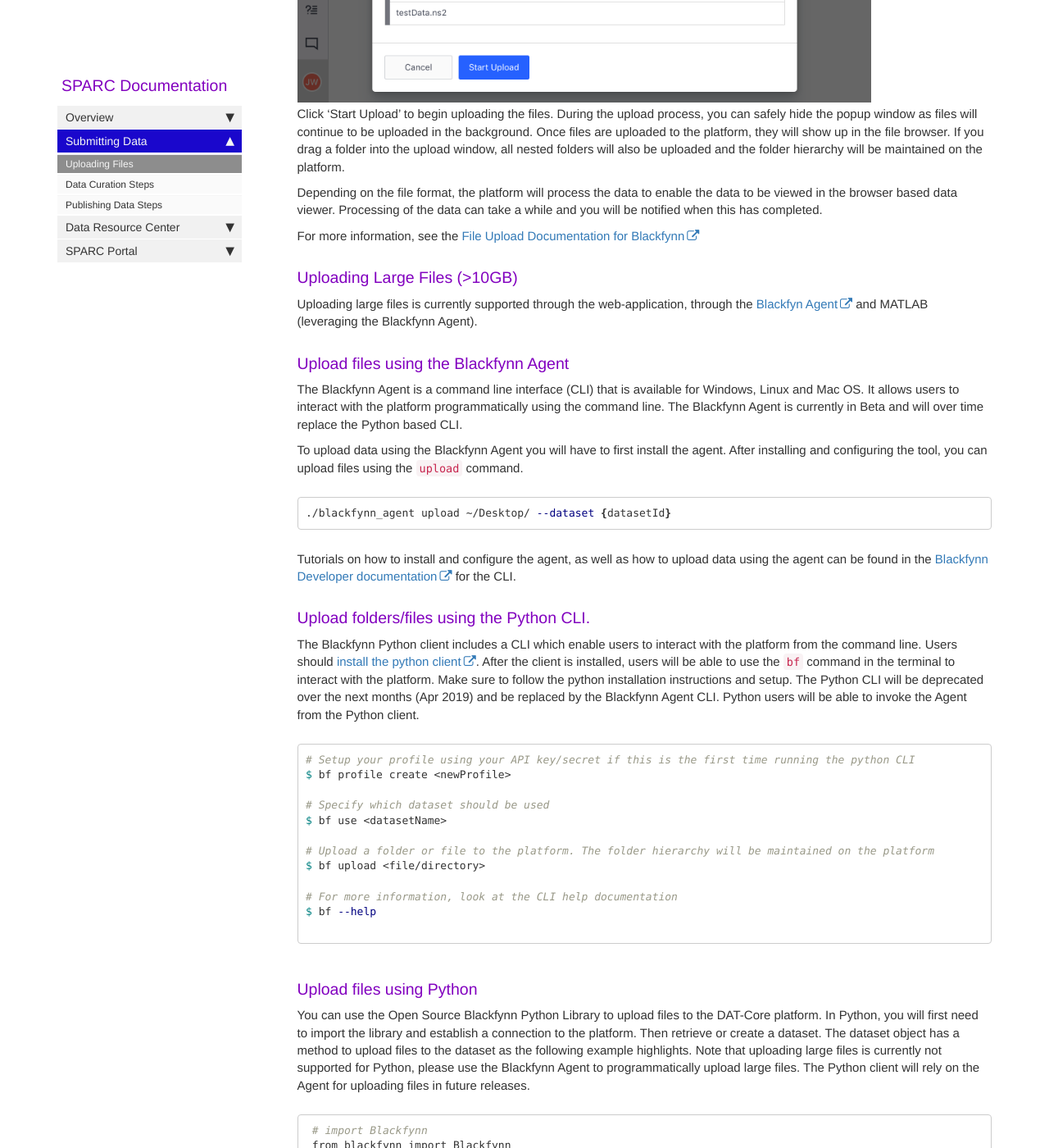
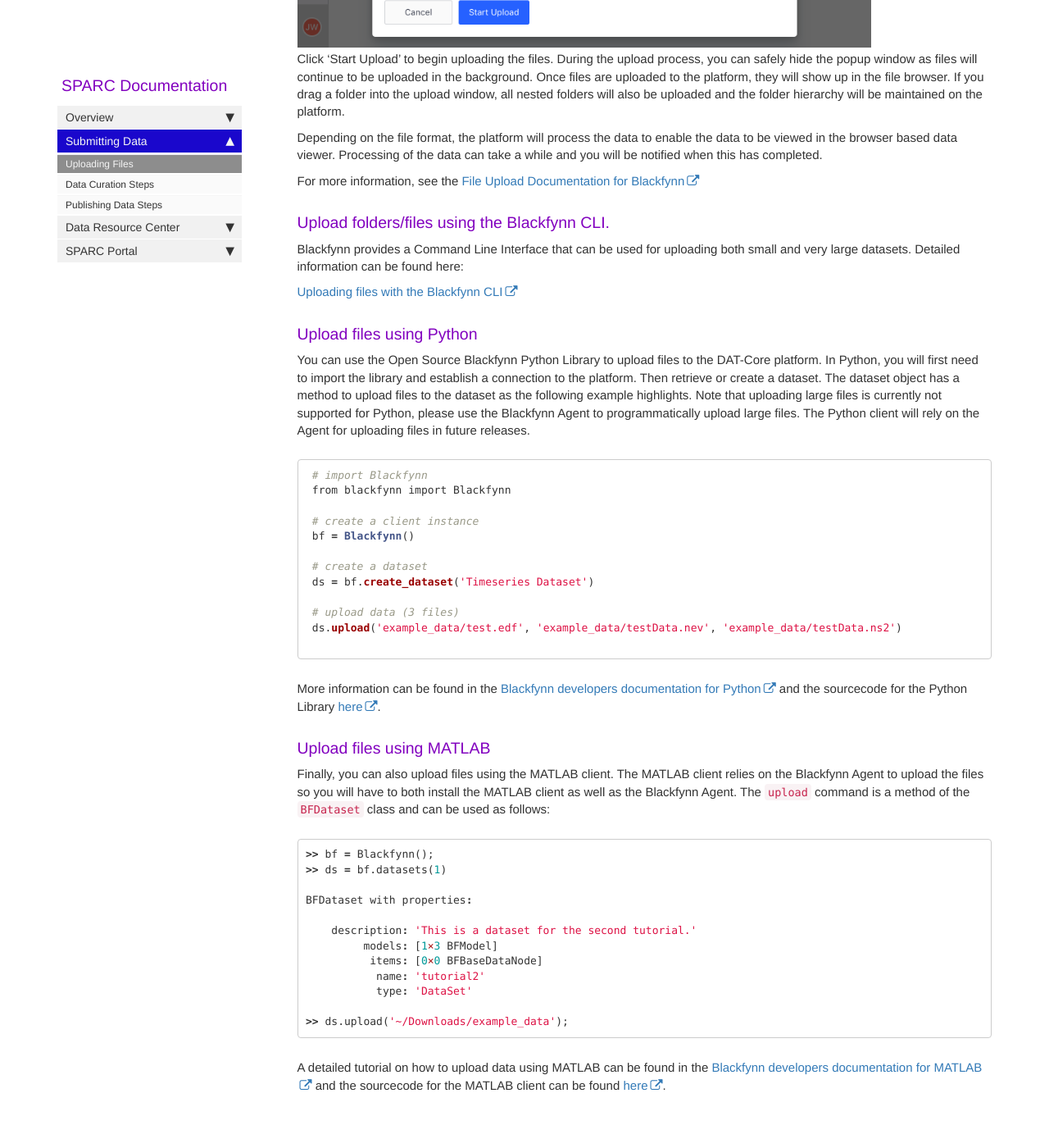
Before and after one commit to tgbugs/docs.sparc.science, a Jekyll site: the page built from pages/dat_core/file_upload_dat_core.md, in a window 1280 px wide and 1400 px high, scrolled down 1839 px. Shown: the whole window at 82% size. Built offline with Jekyll 4.4.1, drawn with Linux system fonts in a browser that asks for light colours; nearby versions of some CDN libraries; comment, search, counter and statistics services are not loaded; some of the changed text lies outside the part shown.

Commit message:
Update document on uploading files

````diff
--- a/pages/dat_core/file_upload_dat_core.md
+++ b/pages/dat_core/file_upload_dat_core.md
@@ -12,7 +12,7 @@ folder: general
 SPARC investigators are required to upload their scientific files to the DAT-Core. There are multiple ways for users to upload files to the platform. Here, we describe the various options and provide links to tutorials describing step by step instructions to upload files.
 
 ## Step 1: Creating a dataset
-All files belong to a dataset on the DAT-Core platform. A dataset contains both files and metadata and can be selectively shared with other users of the platform. You can create datasets through the web application or using one of the [client tools](https://developer.blackfynn.io). Click [here](http://help.blackfynn.com/blackfynn-web-application/importing-and-managing-data/creating-and-deleting-datasets) to see more detailed information on how to create datasets on the DAT-Core platform.
+All files belong to a dataset on the DAT-Core platform. A dataset contains both files and metadata and can be selectively shared with other users of the platform. You can create datasets through the web application or using one of the [client tools](https://developer.blackfynn.io). Click [here](https://help.blackfynn.com/en/articles/1489153) to see more detailed information on how to create datasets on the DAT-Core platform.
 
 ## Step 2: Uploading files
 Once you have created a dataset, you can upload files to this dataset. You can create folders to separate files in a logical structure. After files are uploaded, you can associate files with metadata records. There are number of ways to upload files:
@@ -32,40 +32,12 @@ Click 'Start Upload' to begin uploading the files. During the upload process, yo
 
 Depending on the file format, the platform will process the data to enable the data to be viewed in the browser based data viewer. Processing of the data can take a while and you will be notified when this has completed.
 
-For more information, see the [File Upload Documentation for Blackfynn](http://help.blackfynn.com/blackfynn-web-application/uploading-files-to-a-dataset)
+For more information, see the [File Upload Documentation for Blackfynn](https://help.blackfynn.com/en/articles/2539046)
 
-### Uploading Large Files (>10GB)
-Uploading large files is currently supported through the web-application, through the [Blackfyn Agent](https://developer.blackfynn.io/agent/index.html) and MATLAB (leveraging the Blackfynn Agent).
+### Upload folders/files using the Blackfynn CLI.
+Blackfynn provides a Command Line Interface that can be used for uploading both small and very large datasets. Detailed information can be found here:
 
-
-### Upload files using the Blackfynn Agent
-The Blackfynn Agent is a command line interface (CLI) that is available for Windows, Linux and Mac OS. It allows users to interact with the platform programmatically using the command line. The Blackfynn Agent is currently in Beta and will over time replace the Python based CLI.
-
-To upload data using the Blackfynn Agent you will have to first install the agent. After installing and configuring the tool, you can upload files using the ```upload``` command.
-
-```bash
-./blackfynn_agent upload ~/Desktop/ --dataset {datasetId}
-```
-
-Tutorials on how to install and configure the agent, as well as how to upload data using the agent can be found in the [Blackfynn Developer documentation](https://developer.blackfynn.io/agent/) for the CLI.
-
-### Upload folders/files using the Python CLI.
-The Blackfynn Python client includes a CLI which enable users to interact with the platform from the command line. Users should [install the python client](https://developer.blackfynn.io/python/). After the client is installed, users will be able to use the ```bf``` command in the terminal to interact with the platform. Make sure to follow the python installation instructions and setup. The Python CLI will be deprecated over the next months (Apr 2019) and be replaced by the Blackfynn Agent CLI. Python users will be able to invoke the Agent from the Python client.
-
-```bash
-# Setup your profile using your API key/secret if this is the first time running the python CLI
-$ bf profile create <newProfile>
-
-# Specify which dataset should be used
-$ bf use <datasetName>
-
-# Upload a folder or file to the platform. The folder hierarchy will be maintained on the platform
-$ bf upload <file/directory>
-
-# For more information, look at the CLI help documentation
-$ bf --help
-
-```
+[Uploading files with the Blackfynn CLI](https://developer.blackfynn.io/agent/agent_tutorial2.html)
 
 ### Upload files using Python
 You can use the Open Source Blackfynn Python Library to upload files to the DAT-Core platform.  In Python, you will first need to import the library and establish a connection to the platform. Then retrieve or create a dataset. The dataset object has a method to upload files to the dataset as the following example highlights. Note that uploading large files is currently not supported for Python, please use the Blackfynn Agent to programmatically upload large files. The Python client will rely on the Agent for uploading files in future releases.
@@ -106,9 +78,3 @@ BFDataset with properties:
 ```
 
 A detailed tutorial on how to upload data using MATLAB can be found in the [Blackfynn developers documentation for MATLAB](https://developer.blackfynn.io/matlab) and the sourcecode for the MATLAB client can be found [here](https://github.com/Blackfynn/blackfynn-matlab).
-
-
-### Uploading file using DOPE-Blackfynn GUI
-A Windows program, called DOPE-Blackfynn-GUI, has been developed by Bhavesh Patel ([bpatel@calmi2.org](mailto:bpatel@calmi2.org)) for uploading nested folder from your computer to the Blackfynn platform without having to type any code or installing any other software. Everything that is required (Python, Blackfynn API, etc.) is prepackaged in this program. It provides a convenient GUI (shown in the picture below) wrapped around the Blackfynn Python API. The program can be downloaded from the dedicated [Github repository](https://github.com/bvhpatel/dope-blackfynn-gui). Please follow the user manual for installation and usage guidelines. A method for setting up your Blackfynn profile on your computer without having to go through the command line is also provided in the user manual. The program has been tested on Windows 7, 8, and 10. Extension to Mac and/or Linux OS will be considered if there is a demand from the investigators (please email the developer with any such request).
-
-{% include image.html file="dope_blackfynn_gui.png" alt="workflow" %}
````
